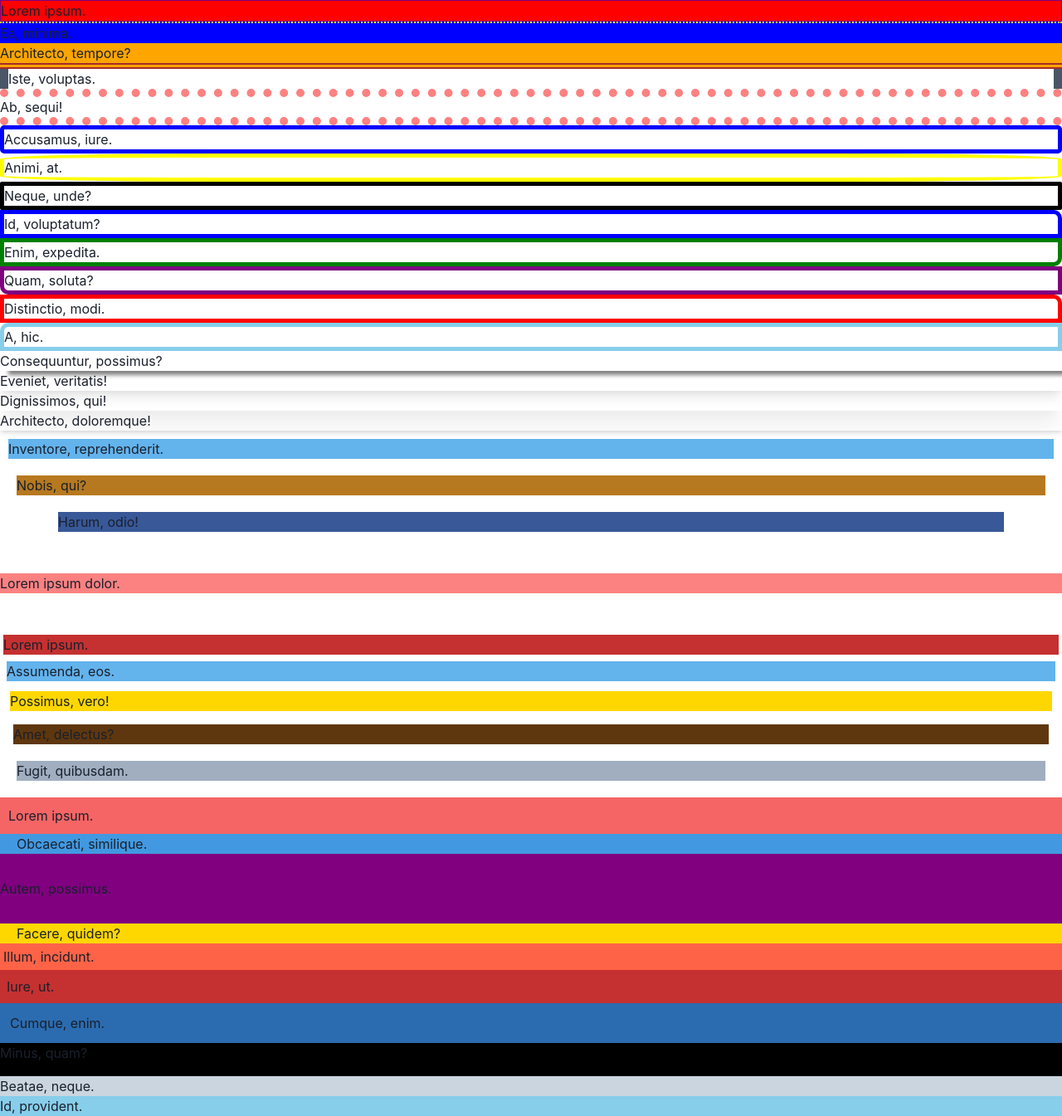
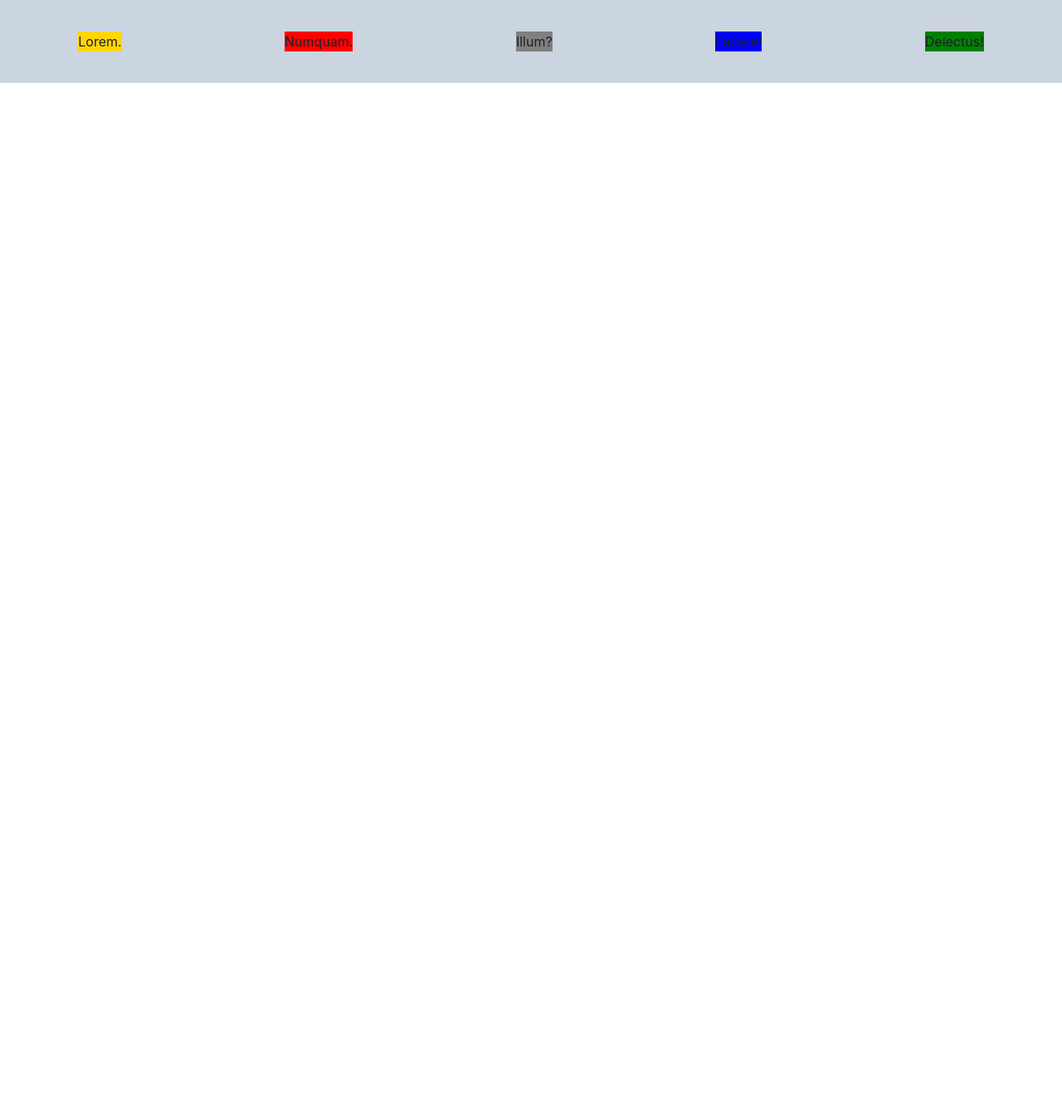
Before and after one commit to soowan95/react20231031, a React (Create React App) app: page / in a window 1280 px wide. Shown: the whole page at 83% size. After the commit the page ends 800 px from the top, so only its background shows below. Built offline with nearby package versions, Linux system fonts and the light colour scheme.

Commit message:
learn chakra ui Flex

```diff
--- a/src/App.js
+++ b/src/App.js
@@ -1,106 +1,22 @@
-import { Box } from "@chakra-ui/react";
+import { Box, Flex } from "@chakra-ui/react";
 
 function App() {
   return (
     <>
-      <Box bg="red" border="1px solid purple">
-        Lorem ipsum.
-      </Box>
-      <Box bg="blue" borderTop="2px dotted yellow">
-        Ea, minima.
-      </Box>
-      <Box bg="orange" borderBottom="7px double brown">
-        Architecto, tempore?
-      </Box>
-      <Box borderX="10px solid" borderColor="gray.600">
-        Iste, voluptas.
-      </Box>
-      <Box borderY="10px dotted" borderColor="red.300">
-        Ab, sequi!
-      </Box>
-      <Box border="5px solid blue" borderRadius="5px">
-        Accusamus, iure.
-      </Box>
-      <Box border="5px solid yellow" borderRadius="20%">
-        Animi, at.
-      </Box>
-      <Box border="5px solid black" borderRadius="2">
-        Neque, unde?
-      </Box>
-      <Box border="5px solid blue" borderTopRightRadius="10">
-        Id, voluptatum?
-      </Box>
-      <Box border="5px solid green" borderBottomRightRadius="10">
-        Enim, expedita.
-      </Box>
-      <Box border="5px solid purple" borderBottomLeftRadius="10">
-        Quam, soluta?
-      </Box>
-      <Box border="5px solid red" borderTopRightRadius="10">
-        Distinctio, modi.
-      </Box>
-      <Box border="5px solid skyblue" borderTopLeftRadius="10">
-        A, hic.
-      </Box>
-      <Box shadow="10px 5px 5px gray">Consequuntur, possimus?</Box>
-      <Box shadow="lg">Eveniet, veritatis!</Box>
-      <Box shadow="xl">Dignissimos, qui!</Box>
-      <Box shadow="md">Architecto, doloremque!</Box>
-      <Box bg="blue.300" m="10px">
-        Inventore, reprehenderit.
-      </Box>
-      <Box bg="yellow.600" m="20px">
-        Nobis, qui?
-      </Box>
-      <Box bg="facebook.500" mx="70px">
-        Harum, odio!
-      </Box>
-      <Box bg="red.300" my="50px">
-        Lorem ipsum dolor.
-      </Box>
-      <Box bg="red.600" m="1">
-        Lorem ipsum.
-      </Box>
-      <Box bg="blue.300" m="2">
-        Assumenda, eos.
-      </Box>
-      <Box bg="gold" m="3">
-        Possimus, vero!
-      </Box>
-      <Box bg="yellow.900" m="4">
-        Amet, delectus?
-      </Box>
-      <Box bg="gray.400" m="5">
-        Fugit, quibusdam.
-      </Box>
-      <Box bg="red.400" p="10px">
-        Lorem ipsum.
-      </Box>
-      <Box bg="blue.400" px="20px">
-        Obcaecati, similique.
-      </Box>
-      <Box bg="purple" py="30px">
-        Autem, possimus.
-      </Box>
-      <Box bg="gold" pl="20px">
-        Facere, quidem?
-      </Box>
-      <Box bg="tomato" p="1">
-        Illum, incidunt.
-      </Box>
-      <Box bg="red.600" p="2">
-        Iure, ut.
-      </Box>
-      <Box bg="blue.600" p="3">
-        Cumque, enim.
-      </Box>
-      <Box bg="black" pb="4">
-        Minus, quam?
-      </Box>
-      <Box bg="gray.300" pr="5">
-        Beatae, neque.
-      </Box>
-      <Box bg="skyblue">Id, provident.</Box>
+      <Flex
+        w="100%"
+        h="100px"
+        bg="gray.300"
+        gap="2"
+        align="center"
+        justify="space-around"
+      >
+        <Box bg="gold">Lorem.</Box>
+        <Box bg="red">Numquam.</Box>
+        <Box bg="gray">Illum?</Box>
+        <Box bg="blue">Facere!</Box>
+        <Box bg="green">Delectus!</Box>
+      </Flex>
     </>
   );
 }
```
